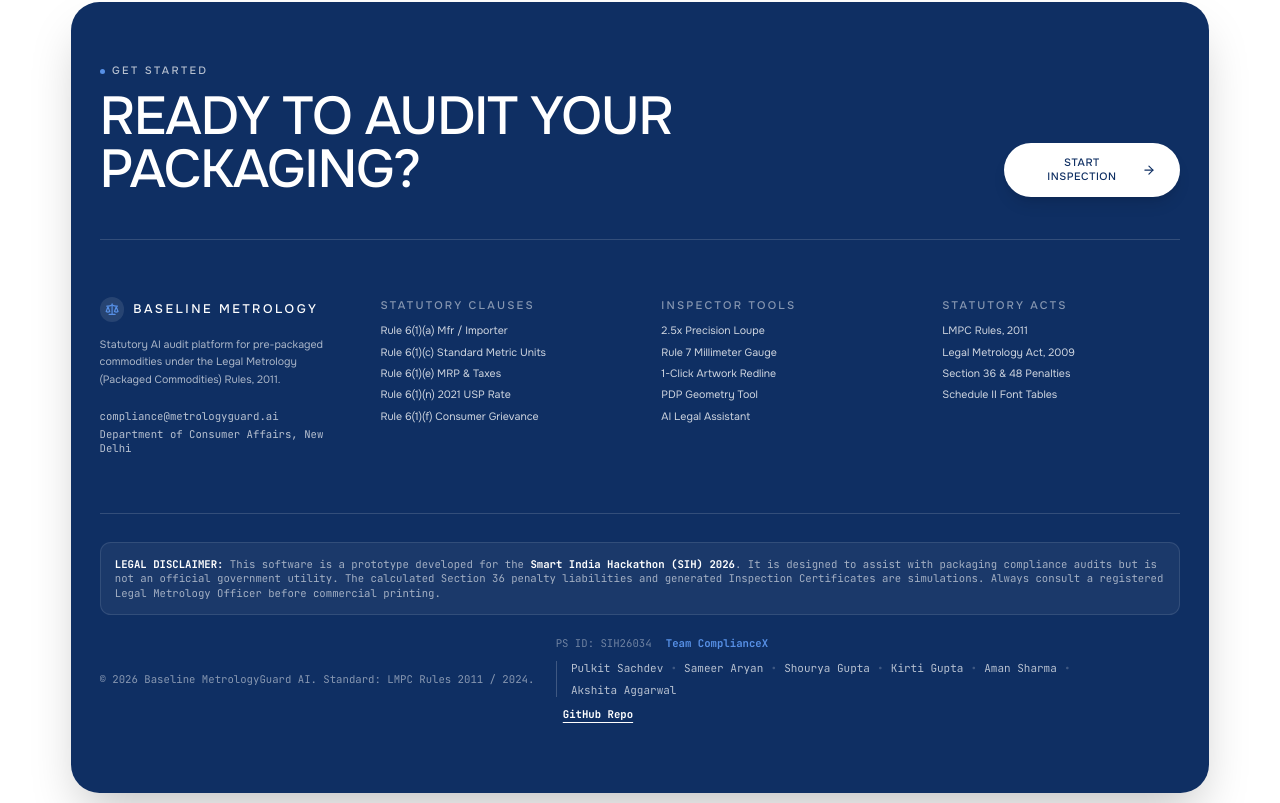
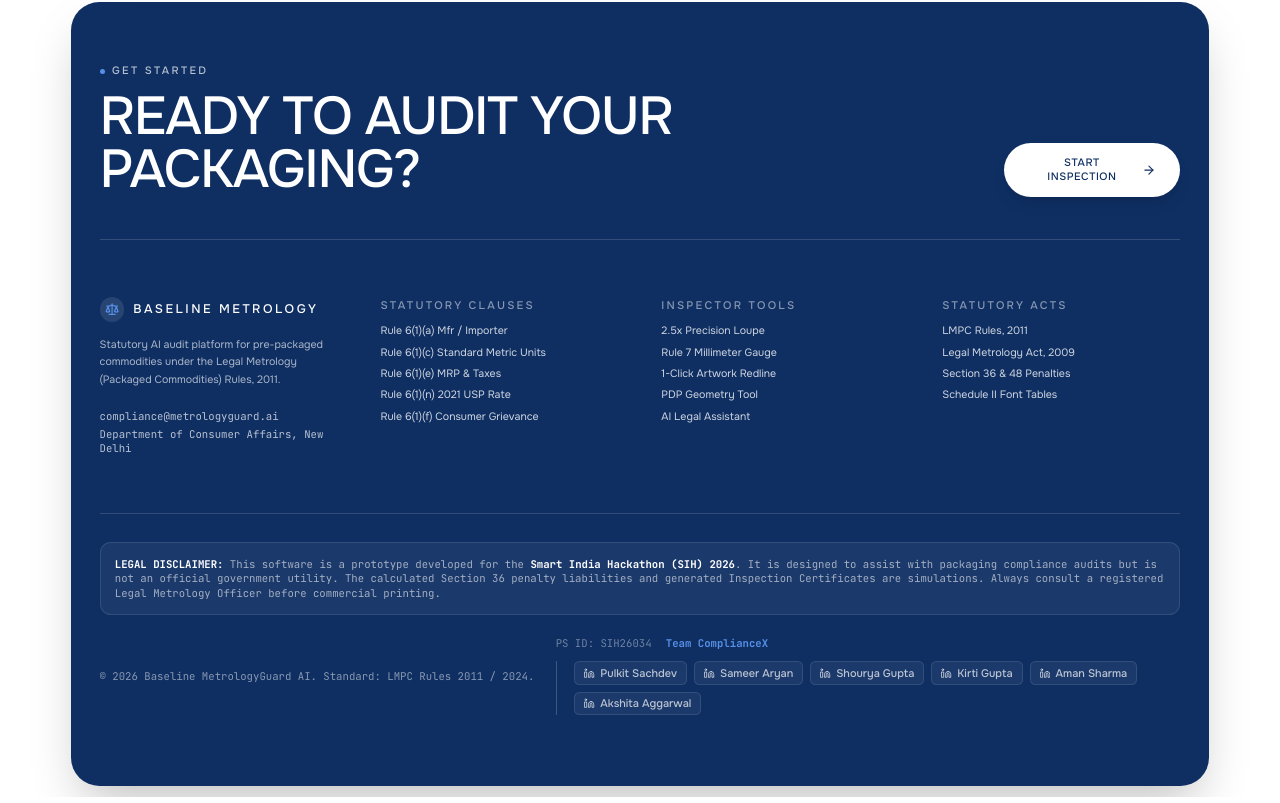
Before and after one commit to Shouryagupta-10/legal-metrology-compliance, a React (Vite) app: page / in a window 1280 px wide. Shown: the part 6384-7187 px from the top of the page. Built offline with nearby package versions, Linux system fonts and the light colour scheme.

Commit message:
added icons with our names

```diff
--- a/src/components/Footer/BaselineFooter.tsx
+++ b/src/components/Footer/BaselineFooter.tsx
@@ -1,5 +1,5 @@
 import React from 'react';
-import { Scale, ArrowRight } from 'lucide-react';
+import { Scale, ArrowRight, Linkedin} from 'lucide-react';
 import { sounds } from '../../services/soundEffects';
 
 export const BaselineFooter: React.FC<{
@@ -118,29 +118,34 @@ export const BaselineFooter: React.FC<{
             <span className="text-[var(--brand-light)] font-bold">Team ComplianceX</span>
 
             {/* Team LinkedIn Links */}
-            <div className="flex flex-wrap items-center gap-2 xl:border-l xl:border-white/20 xl:pl-4 text-[11px]">
-              <a href="https://www.linkedin.com/in/pulkit-sachdev-980809367" target="_blank" rel="noreferrer" className="text-white/70 hover:text-white transition-colors">Pulkit Sachdev</a>
-              <span className="text-white/20 hidden sm:inline">•</span>
+                        {/* Team LinkedIn Links (Premium Pill Design) */}
+            <div className="flex flex-wrap items-center gap-2 xl:border-l xl:border-white/20 xl:pl-5 text-[11px] font-sans font-medium mt-2 xl:mt-0">
 
-              <a href="https://www.linkedin.com/in/sameer-aryan-6a699b377" target="_blank" rel="noreferrer" className="text-white/70 hover:text-white transition-colors">Sameer Aryan</a>
-              <span className="text-white/20 hidden sm:inline">•</span>
+              <a href="https://www.linkedin.com/in/pulkit-sachdev-980809367" target="_blank" rel="noreferrer" className="flex items-center gap-1.5 px-2.5 py-1 rounded-md bg-white/5 hover:bg-[#0A66C2]/20 hover:text-[#0A66C2] text-white/70 border border-white/10 hover:border-[#0A66C2]/50 transition-all duration-300">
+                <Linkedin className="w-3 h-3" /> Pulkit Sachdev
+              </a>
 
-              <a href="https://www.linkedin.com/in/shourya-gupta-b83905374" target="_blank" rel="noreferrer" className="text-white/70 hover:text-white transition-colors">Shourya Gupta</a>
-              <span className="text-white/20 hidden md:inline">•</span>
+              <a href="https://www.linkedin.com/in/sameer-aryan-6a699b377" target="_blank" rel="noreferrer" className="flex items-center gap-1.5 px-2.5 py-1 rounded-md bg-white/5 hover:bg-[#0A66C2]/20 hover:text-[#0A66C2] text-white/70 border border-white/10 hover:border-[#0A66C2]/50 transition-all duration-300">
+                <Linkedin className="w-3 h-3" /> Sameer Aryan
+              </a>
 
-              <a href="https://www.linkedin.com/in/kirti-gupta-6518533ba" target="_blank" rel="noreferrer" className="text-white/70 hover:text-white transition-colors">Kirti Gupta</a>
-              <span className="text-white/20 hidden sm:inline">•</span>
+              <a href="https://www.linkedin.com/in/shourya-gupta-b83905374" target="_blank" rel="noreferrer" className="flex items-center gap-1.5 px-2.5 py-1 rounded-md bg-white/5 hover:bg-[#0A66C2]/20 hover:text-[#0A66C2] text-white/70 border border-white/10 hover:border-[#0A66C2]/50 transition-all duration-300">
+                <Linkedin className="w-3 h-3" /> Shourya Gupta
+              </a>
 
-              <a href="https://www.linkedin.com/in/aman-sharma-2b9608380" target="_blank" rel="noreferrer" className="text-white/70 hover:text-white transition-colors">Aman Sharma</a>
-              <span className="text-white/20 hidden sm:inline">•</span>
+              <a href="https://www.linkedin.com/in/kirti-gupta-6518533ba" target="_blank" rel="noreferrer" className="flex items-center gap-1.5 px-2.5 py-1 rounded-md bg-white/5 hover:bg-[#0A66C2]/20 hover:text-[#0A66C2] text-white/70 border border-white/10 hover:border-[#0A66C2]/50 transition-all duration-300">
+                <Linkedin className="w-3 h-3" /> Kirti Gupta
+              </a>
 
-              <a href="https://www.linkedin.com/in/akshita-agarwal-1ba358380" target="_blank" rel="noreferrer" className="text-white/70 hover:text-white transition-colors">Akshita Aggarwal</a>
+              <a href="https://www.linkedin.com/in/aman-sharma-2b9608380" target="_blank" rel="noreferrer" className="flex items-center gap-1.5 px-2.5 py-1 rounded-md bg-white/5 hover:bg-[#0A66C2]/20 hover:text-[#0A66C2] text-white/70 border border-white/10 hover:border-[#0A66C2]/50 transition-all duration-300">
+                <Linkedin className="w-3 h-3" /> Aman Sharma
+              </a>
+
+              <a href="https://www.linkedin.com/in/akshita-agarwal-1ba358380" target="_blank" rel="noreferrer" className="flex items-center gap-1.5 px-2.5 py-1 rounded-md bg-white/5 hover:bg-[#0A66C2]/20 hover:text-[#0A66C2] text-white/70 border border-white/10 hover:border-[#0A66C2]/50 transition-all duration-300">
+                <Linkedin className="w-3 h-3" /> Akshita Aggarwal
+              </a>
             </div>
-
-            <a href="https://github.com/Shouryagupta-10/legal-metrology-compliance" target="_blank" rel="noreferrer" className="hover:text-[var(--brand-light)] text-white transition-colors font-bold underline underline-offset-4 ml-0 xl:ml-2 shrink-0">
-              GitHub Repo
-            </a>
-          </div>
+            </div>
         </div>
       </div>
     </footer>
```
